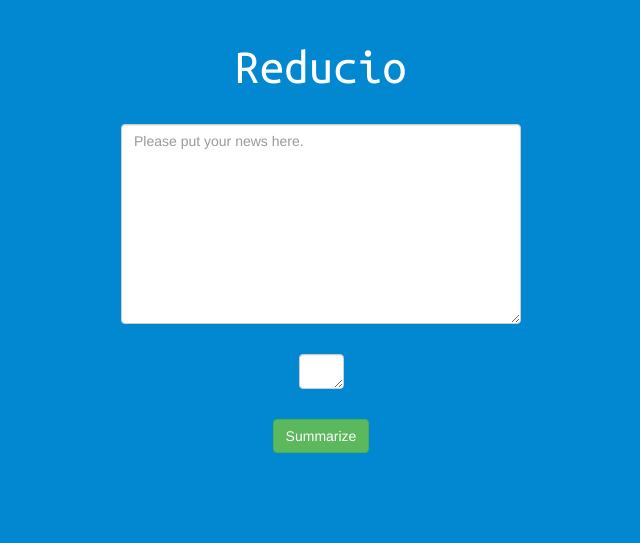
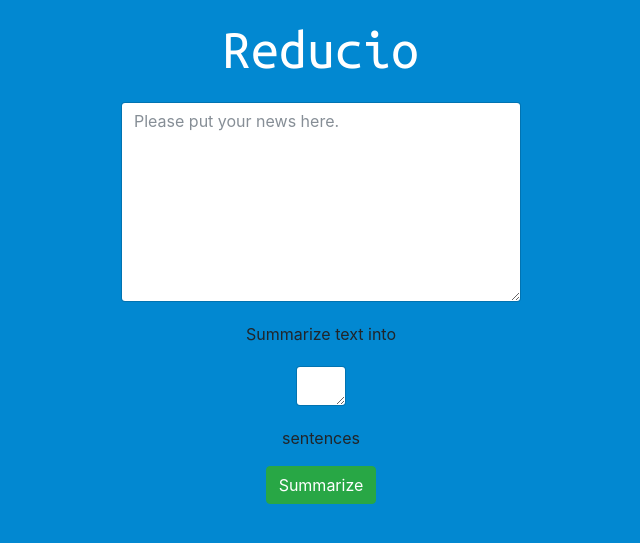
Before and after one commit to devinalvaro/reducio, a Flask app: page / in a window 1280 px wide. Shown: the top 543 px of the page, without its empty margins (319-959 px from the left). Run offline with Flask 2, Linux system fonts and the light colour scheme; some libraries are stand-ins or nearby versions.

Commit message:
Prepare to laying out the web page

```diff
--- a/static/main.css
+++ b/static/main.css
@@ -8,21 +8,21 @@ h1 {
     color: #fff;
     font-family: 'Ubuntu Mono';
     font-size: 3.5em;
-    margin: 20px;
+    margin: 20px auto;
 }
 
 #text-box {
-    margin: 30px auto;
+    margin: 20px auto;
     width: 400px;
     height: 200px;
 }
 
 #number-box {
-    margin: 30px auto;
-    width: 45px;
-    height: 35px;
+    margin: 20px auto;
+    width: 50px;
+    height: 40px;
 }
 
-#search-btn {
-    width: 150px;
+#sum-btn {
+    cursor: pointer;
 }
--- a/static/main.js
+++ b/static/main.js
@@ -8,7 +8,7 @@ $(document).ready(function() {
                 'number': number
             },
             success: function(data) {
-                $("#boxes").html(data);
+                $("#summarized-text-box").html(data);
             }
         });
     };
--- a/templates/index.html
+++ b/templates/index.html
@@ -1,18 +1,17 @@
 <!DOCTYPE html>
-<html>
+<html lang="en">
 
 <head>
     <title>Reducio</title>
 
     <!-- Bootstrap -->
-    <link rel="stylesheet" href="https://maxcdn.bootstrapcdn.com/bootstrap/3.3.7/css/bootstrap.min.css">
-    <script src="https://maxcdn.bootstrapcdn.com/bootstrap/3.3.7/js/bootstrap.min.js"></script>
+    <link rel="stylesheet" href="https://maxcdn.bootstrapcdn.com/bootstrap/4.0.0-beta/css/bootstrap.min.css" integrity="sha384-/Y6pD6FV/Vv2HJnA6t+vslU6fwYXjCFtcEpHbNJ0lyAFsXTsjBbfaDjzALeQsN6M" crossorigin="anonymous">
 
     <!-- CSS -->
     <link rel="stylesheet" href="{{ url_for('static', filename='main.css') }}">
 
     <!-- JQuery -->
-    <script src="https://ajax.googleapis.com/ajax/libs/jquery/1.12.4/jquery.min.js"></script>
+    <script src="https://ajax.googleapis.com/ajax/libs/jquery/3.2.1/jquery.min.js"></script>
 
     <!-- JavaScript -->
     <script src="{{ url_for('static', filename='main.js') }}"></script>
@@ -29,15 +28,15 @@
 
         <textarea id="text-box" class="form-control" placeholder="Please put your news here."></textarea>
 
+        <p>Summarize text into </p>
         <textarea id="number-box" class="form-control" maxlength="2"></textarea>
+        <p> sentences</p>
 
-        <button id="sum-btn" type="submit" class="btn btn-success">
-            Summarize
+        <button id="sum-btn" class="btn btn-success">
+                Summarize
         </button>
 
-        <div id="boxes">
-            <p></p>
-        </div>
+        <div id="summarized-text-box"></div>
     </div>
 </body>
 
```
